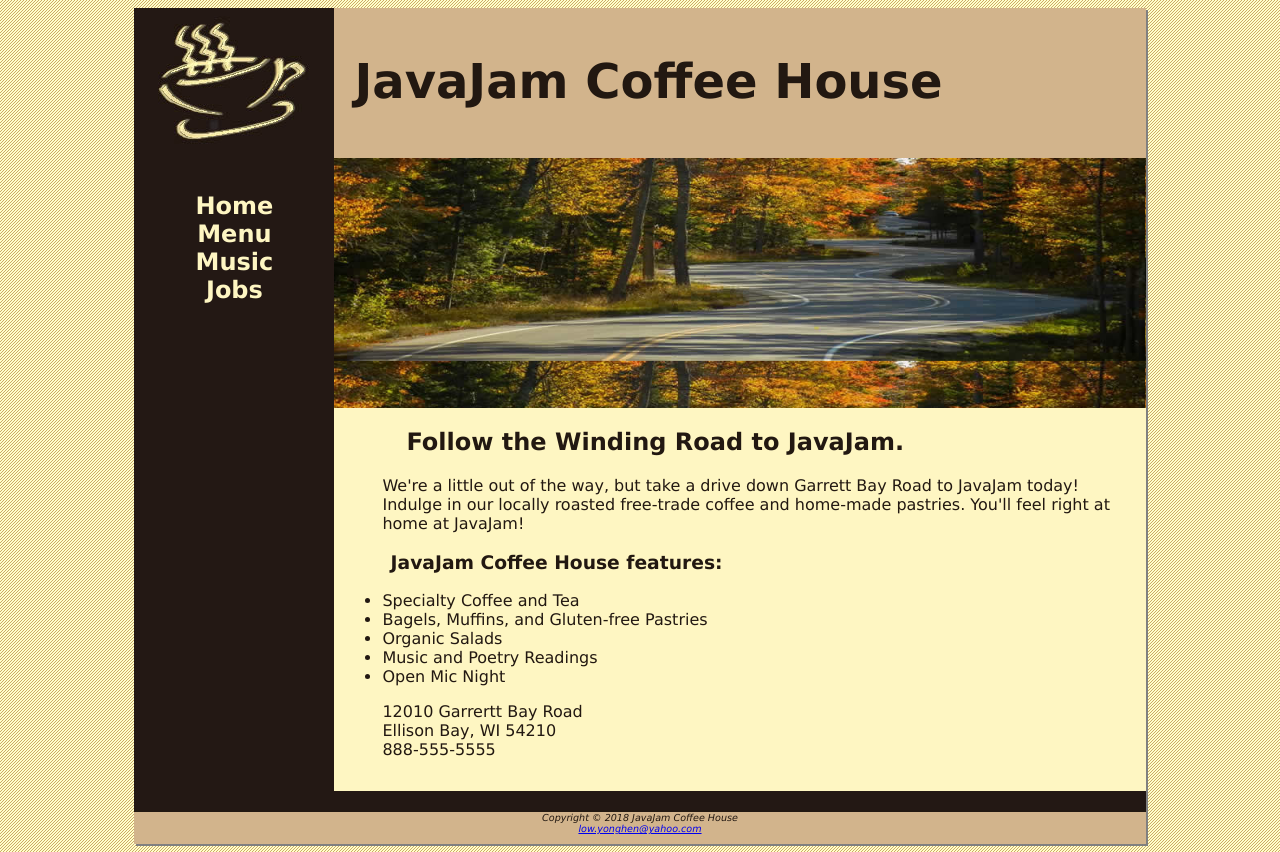
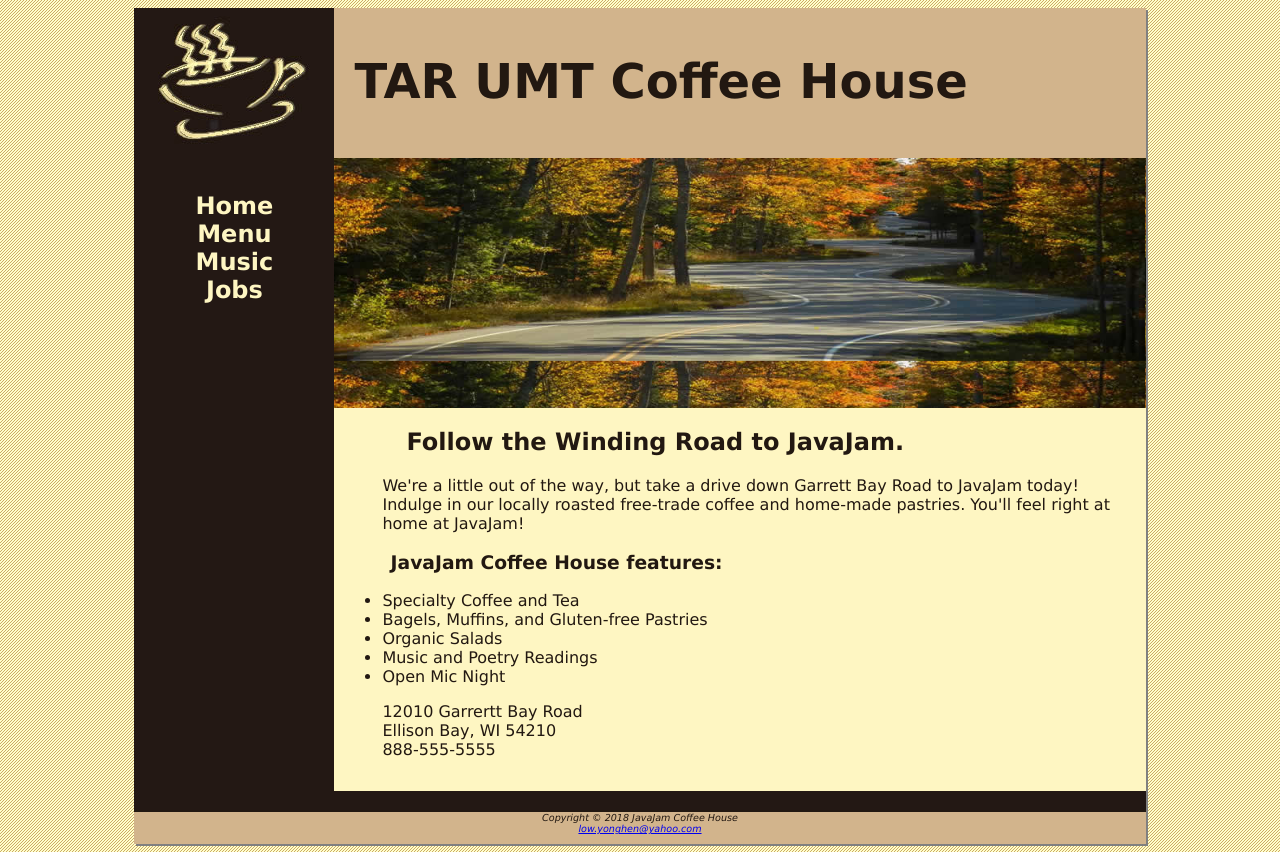
Before and after one commit to ZY-1128/ZY-1128.github.io, a plain HTML site: page index.html in a window 1280 px wide. Drawn offline with Linux system fonts and the light colour scheme; files whose address does not match are found by name.

Commit message:
Update index.html

```diff
--- a/index.html
+++ b/index.html
@@ -6,7 +6,7 @@
     <body>
         <div id="wrapper">
             <header>
-                <h1>JavaJam Coffee House</h1>
+                <h1>TAR UMT Coffee House</h1>
             </header>
             <nav>
                 <ul>
```
